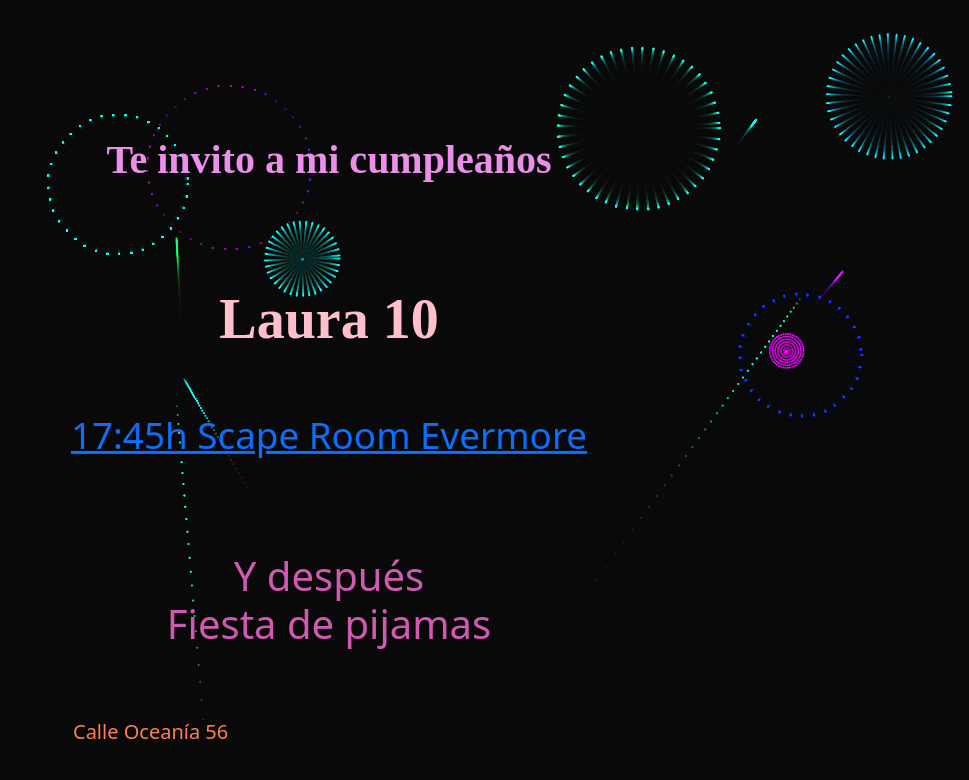
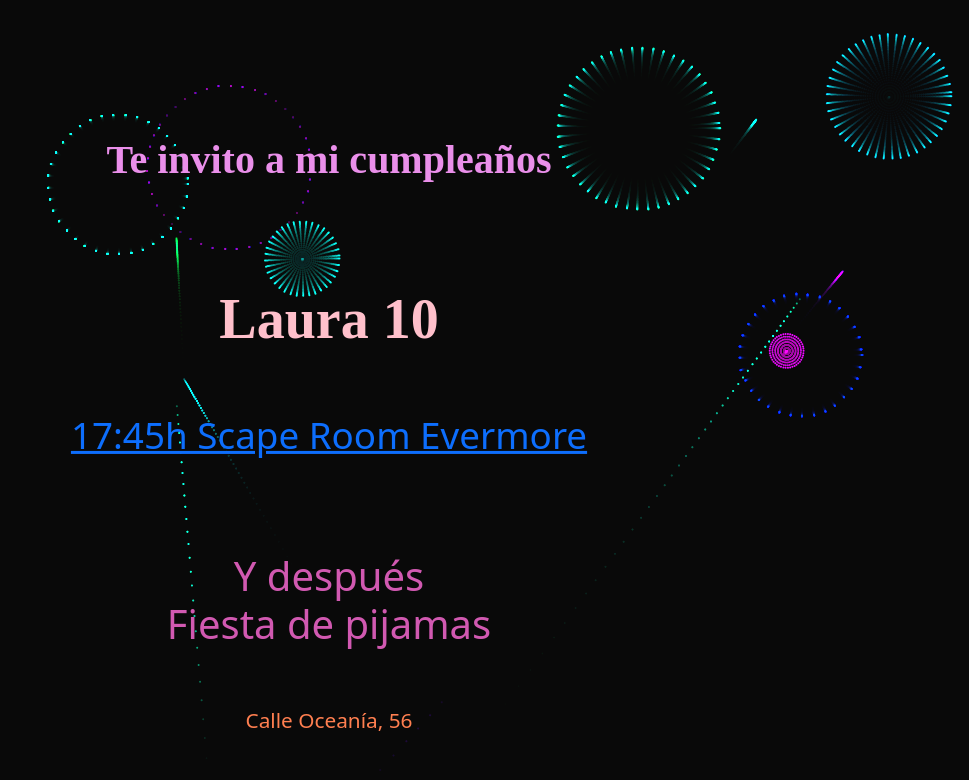
Before and after one commit to IsabelGuMo/laura-birthday, a plain HTML site: page index.html in a window 1280 px wide. Shown: the whole page, without its empty margins (311-1280 px from the left). Drawn offline with nearby package versions, Linux system fonts and the light colour scheme.

Commit message:
cumple 10

```diff
--- a/index.html
+++ b/index.html
@@ -18,7 +18,7 @@
             </a>
         </h3>
         <h4>Y después <br>Fiesta de pijamas</h4>
-        <h5>Calle Oceanía 56</h5>
+        <h5>Calle Oceanía, 56</h5>
     </div>
     <canvas id="birthday"></canvas>
 </body>
--- a/style.css
+++ b/style.css
@@ -55,7 +55,8 @@ body {
     position: absolute;
     color: coral;
     top: 90%;
-    left: 30%;
+    left: 50%;
+    transform: translate(-50%, -50%);
   }
 
   @media screen {
@@ -74,7 +75,7 @@ body {
         font-size: 2.3em;
     }
 
-    h4 {
+    h4, h5 {
         text-align: center;
         font-size: 1.3em;
     }
```
